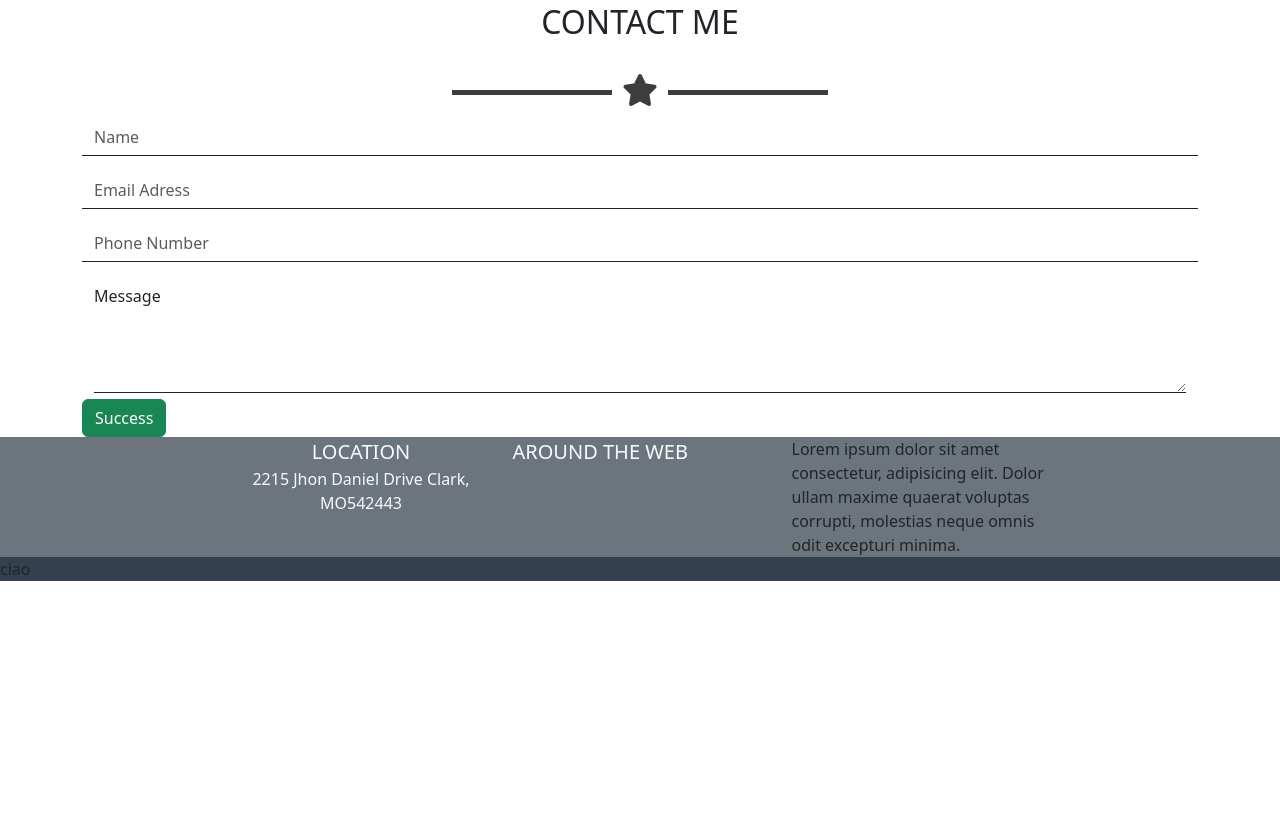
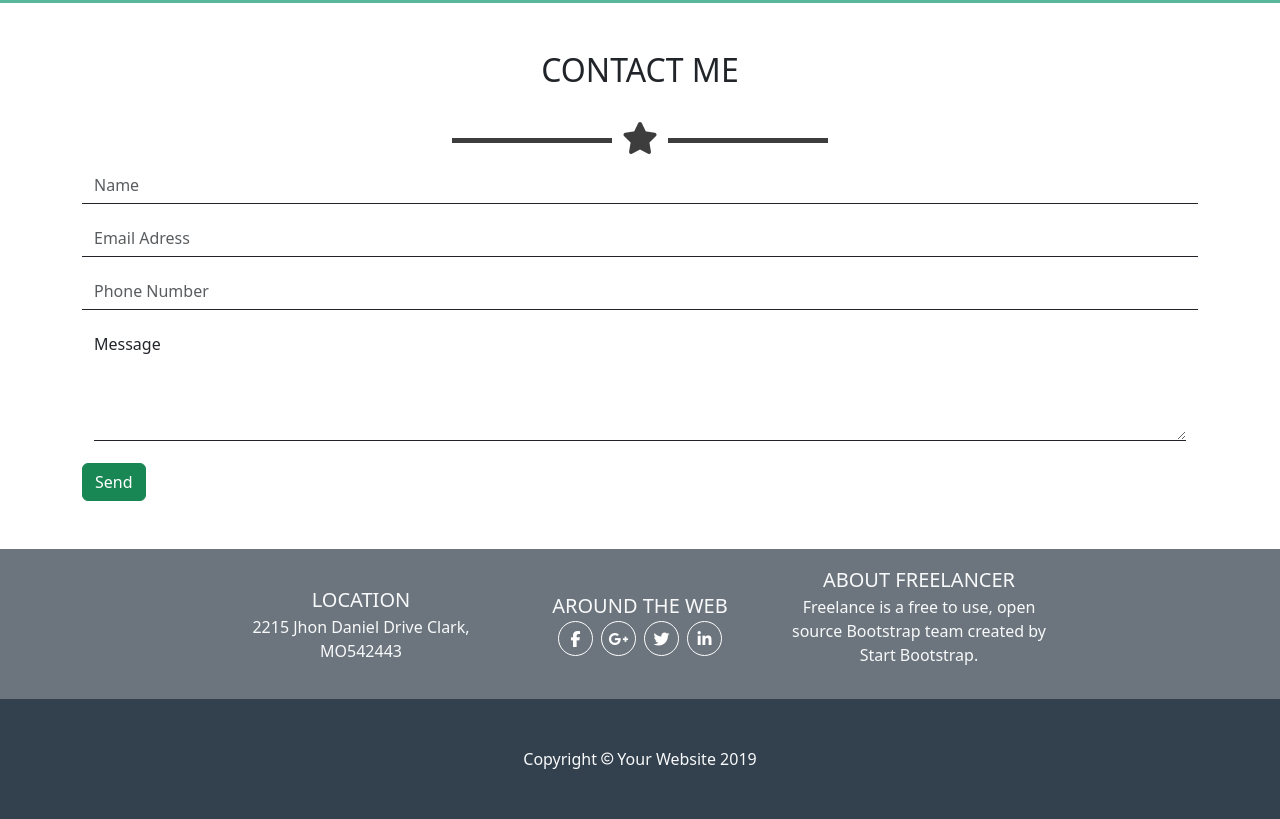
Before and after one commit to eldin001/html-css-bootstrap-freelancer, a plain HTML site: page index.html in a window 1280 px wide. Shown: the part 1824-2643 px from the top of the page. Before the commit the page ends 2405 px from the top, so only its background shows below. Drawn offline with nearby package versions, Linux system fonts and the light colour scheme.

Commit message:
footer added

```diff
--- a/index.html
+++ b/index.html
@@ -53,7 +53,7 @@
                 </div>
             </div>
         </section>
-        <section id="portfolio">
+        <section id="portfolio" class="pb-5">
             <div class="container">
                 <h2 class="text-uppercase text-center m-5 ">Portfolio</h2>
                 <div class="black-star d-flex justify-content-center m-4 text-center "><i class="fa-solid fa-star fa-2xl" style="color: #3d3d3d;"></i></div>
@@ -128,19 +128,32 @@
                     </span>
 
                   </div>
-                  <button type="button" class="btn btn-success">Success</button>
+                  <button type="button" class="btn btn-success mt-md-3 mb-md-5">Send</button>
             </div>
         </section>
     </main>
     <footer>
-        <div class="top-footer bg-secondary">
+        <div class="top-footer bg-secondary p-3">
             <div class="row container m-auto justify-content-center d-flex ">
-                <div class="col-12 col-md-3 d-flex flex-column text-center"><span class="text-uppercase text-light text-s fs-5">Location</span><span class="text-light ">2215 Jhon Daniel Drive Clark, MO542443</span></div>
-                <div class="col-12 col-md-3"><span class="text-uppercase text-light text-s fs-5">around the web</span><div></div></div>
-                <div class="col-12 col-md-3">Lorem ipsum dolor sit amet consectetur, adipisicing elit. Dolor ullam maxime quaerat voluptas corrupti, molestias neque omnis odit excepturi minima.</div>
+                <div class="col-12 col-md-3 d-flex flex-column justify-content-center  text-center"><span class="text-uppercase text-light text-s fs-5">Location</span><span class="text-light ">2215 Jhon Daniel Drive Clark, MO542443</span></div>
+                <div class="col-12 col-md-3 d-flex flex-column justify-content-center">
+                    <span class="text-uppercase text-light text-center text-s fs-5">around the web</span>
+                    <div class="d-flex justify-content-center gap-2">
+                        <div class="icon"><i class="fa-brands fa-facebook-f" style="color: #ffffff;"></i></div>
+                        <div class="icon"><i class="fa-brands fa-google-plus-g" style="color: #ffffff;"></i></div>
+                        <div class="icon"><i class="fa-brands fa-twitter" style="color: #ffffff;"></i></div>
+                        <div class="icon"><i class="fa-brands fa-linkedin-in" style="color: #ffffff;"></i></div>
+                    </div>
+                </div>
+                <div class="col-12 col-md-3 d-flex flex-column justify-content-center text-center align-content-center ">
+                    <span class="text-uppercase text-light text-s text-center  fs-5">about freelancer</span>
+                    <p class="text-light text-center">Freelance is a free to use, open source Bootstrap team created by <span>Start Bootstrap</span>.</p>
+                </div>
             </div>
         </div>
-        <div class="bottom-footer">ciao</div>
+        <div class="bottom-footer d-flex justify-content-center align-items-center p-5 ">
+            <span class="text-light">Copyright <i class="fa-regular fa-copyright fa-xs" style="color: #ffffff;"></i> Your Website 2019</span>
+        </div>
     </footer>
     <script src="https://cdn.jsdelivr.net/npm/bootstrap@5.3.3/dist/js/bootstrap.bundle.min.js" integrity="sha384-YvpcrYf0tY3lHB60NNkmXc5s9fDVZLESaAA55NDzOxhy9GkcIdslK1eN7N6jIeHz" crossorigin="anonymous"></script>
   </body>
--- a/style.css
+++ b/style.css
@@ -49,3 +49,18 @@
     background-color: #3d3d3d;
     margin: 0 10px 0 10px;
 }
+
+.icon {
+    display: flex;
+    align-items: center;
+    text-align: center;
+    justify-content: center;
+    height: 35px;
+    width: 35px;
+    border: 1px solid white;
+    border-radius: 50%;
+}
+
+.card::after {
+    content: '';
+}
```
